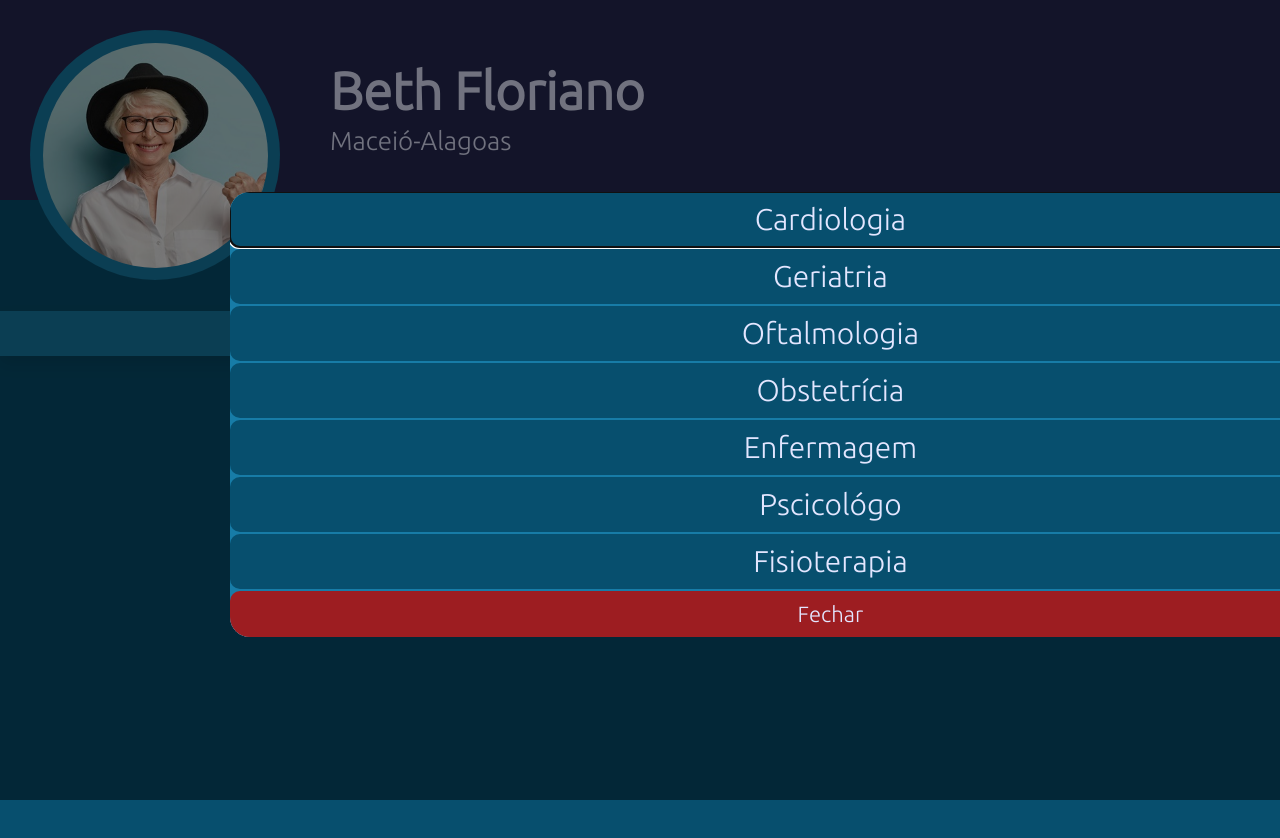
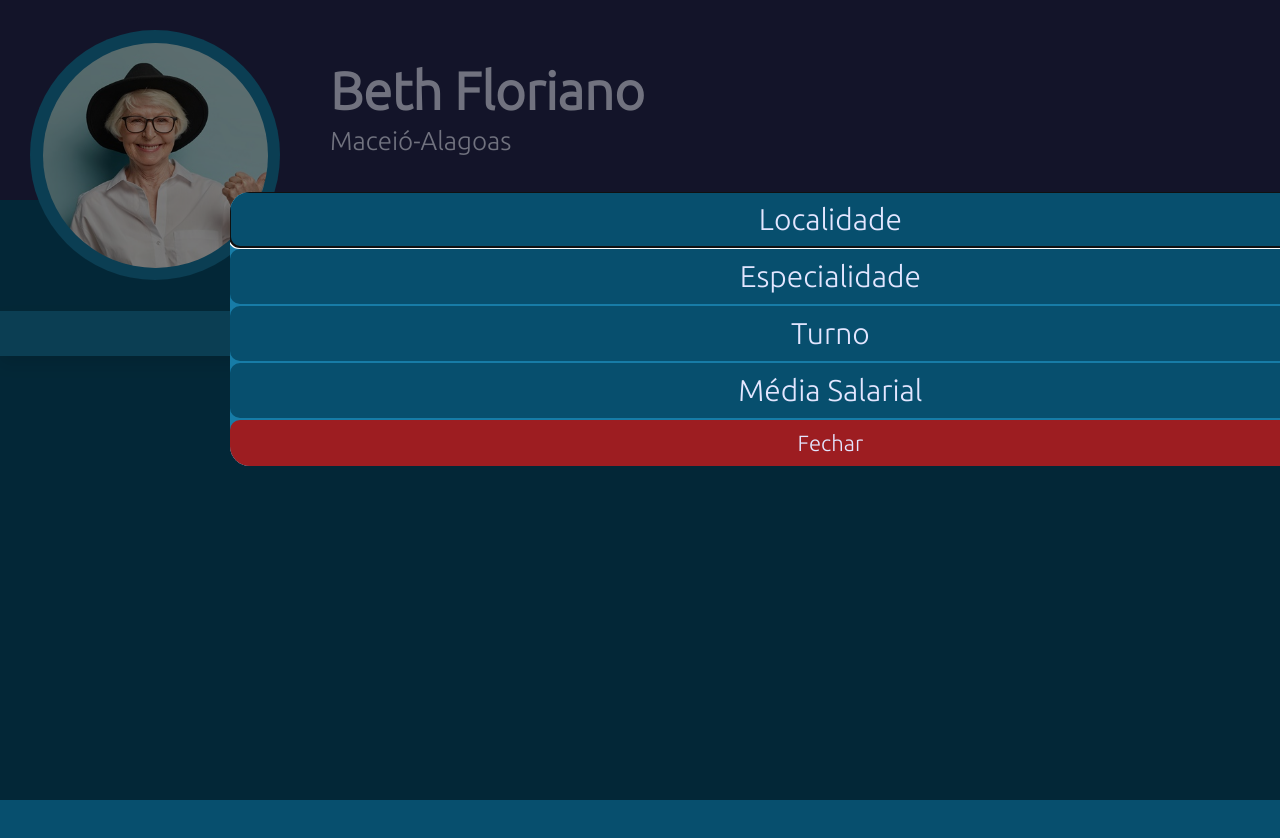
Before and after one commit to nicolepamelaa/connectIdoso-v1.0, a plain HTML site: page perfilPrincipal.html in a window 1280 px wide. Both pictures are taken after a click on the element "+ Criar novo interesses". Shown: the top 838 px of the page. Drawn offline with Linux system fonts and the light colour scheme.

Commit message:
Connect Idoso

```diff
--- a/perfilPrincipal.html
+++ b/perfilPrincipal.html
@@ -57,13 +57,10 @@
         <!-- MODAL ESPECIALIDADES-->
         <dialog class="modalInteresses">
             <div class="newInteresse">
-                <button id="modalOpcoes" type="submit">Cardiologia</button>
-                <button id="modalOpcoes" type="submit">Geriatria</button>
-                <button id="modalOpcoes" type="submit">Oftalmologia</button>
-                <button id="modalOpcoes" type="submit">Obstetrícia</button>
-                <button id="modalOpcoes" type="submit">Enfermagem</button>
-                <button id="modalOpcoes" type="submit">Pscicológo</button>
-                <button id="modalOpcoes" type="submit">Fisioterapia</button>
+                <button id="modalOpcoes" type="submit">Localidade</button>
+                <button id="modalOpcoes" type="submit">Especialidade</button>
+                <button id="modalOpcoes" type="submit">Turno</button>
+                <button id="modalOpcoes" type="submit">Média Salarial</button>
                 <button id="optionClose">Fechar</button>
             </div>
         </dialog>
```
